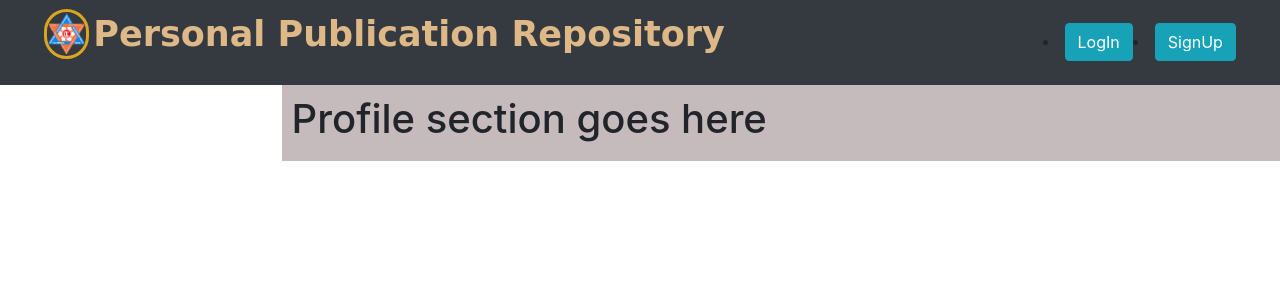
After one commit to mnjkhtri/Publication-Repository, a Django app: page /profile in a window 1280 px wide. The commit adds this page. Shown: the top 300 px of the page. Run offline with Django 3.2, Linux system fonts and the light colour scheme; some libraries are stand-ins or nearby versions.

Commit message:
profile page created

```diff
--- a/DjangoBlog/DjangoBlog/templates/base_layout.html
+++ b/DjangoBlog/DjangoBlog/templates/base_layout.html
@@ -48,7 +48,7 @@
             <ul class="nav_list">
                 {% if user.is_authenticated %}
                 <li><a href="{% url 'article:list'%}"><i class="fas fa-home"></i>Home</a></li>
-                <li><a href="#Profile"><i class="fas fa-id-badge"></i> Profile</a></li>
+                <li><a href="{% url 'article:profile' %}"><i class="fas fa-id-badge"></i> Profile</a></li>
                 <li><i class="fas fa-plus-circle"></i>Add New Post <i class="fas fa-caret-down"></i></li>
                 <ul class="create-list">
                     <li><a href="{% url 'article:create' type='journal'%}"><i class="far fa-newspaper"></i>Journal article</a> </li>
--- a/DjangoBlog/articles/templates/article_obj.html
+++ b/DjangoBlog/articles/templates/article_obj.html
@@ -9,7 +9,9 @@
     {% endif %}
     <p>Description:{{article.description}}</p>
     <p>Pub Date:{{article.pub_date.year}}</p>
+    {% ifnotequal article.volume 0 %}
     <p>Volume: {{article.volume}}</p>
+    {% endifnotequal %}
     <p>Pages:{{article.pages}}</p>
     {% if article.citations %}
     <p>Citations:{{article.citations}}</p>
--- /dev/null
+++ b/DjangoBlog/articles/templates/profile.html
@@ -0,0 +1,5 @@
+{% extends 'base_layout.html' %}
+{% block content %}
+
+<h1>Profile section goes here</h1>
+{% endblock %}
--- a/DjangoBlog/articles/urls.py
+++ b/DjangoBlog/articles/urls.py
@@ -26,6 +26,7 @@ urlpatterns = [
     path('export-pdf/<str:export_Format>', views.create_pdf , name="export-pdf"),
     path('export-excel', views.create_excelSheet , name="export-excel"),
     path('bibtexUpload',views.bibtexPopulator, name='bibtex-upload'),
+    path('profile',views.ProfilePage, name='profile'),
     url('showArticle/(?P<slug>[\w-]+)',views.article_detail,name='detail'), #name catching block in the url
 
 ]
--- a/DjangoBlog/articles/views.py
+++ b/DjangoBlog/articles/views.py
@@ -268,3 +268,8 @@ def bibtexPopulator(request):
         return HttpResponseRedirect(reverse('article:list'))
 
     return render(request,"bibtexForm.html",{'biptex':biptexForm})
+
+
+
+def ProfilePage(request):
+    return render(request,"profile.html")
```
Also changed, not shown: DjangoBlog/db.sqlite3.
